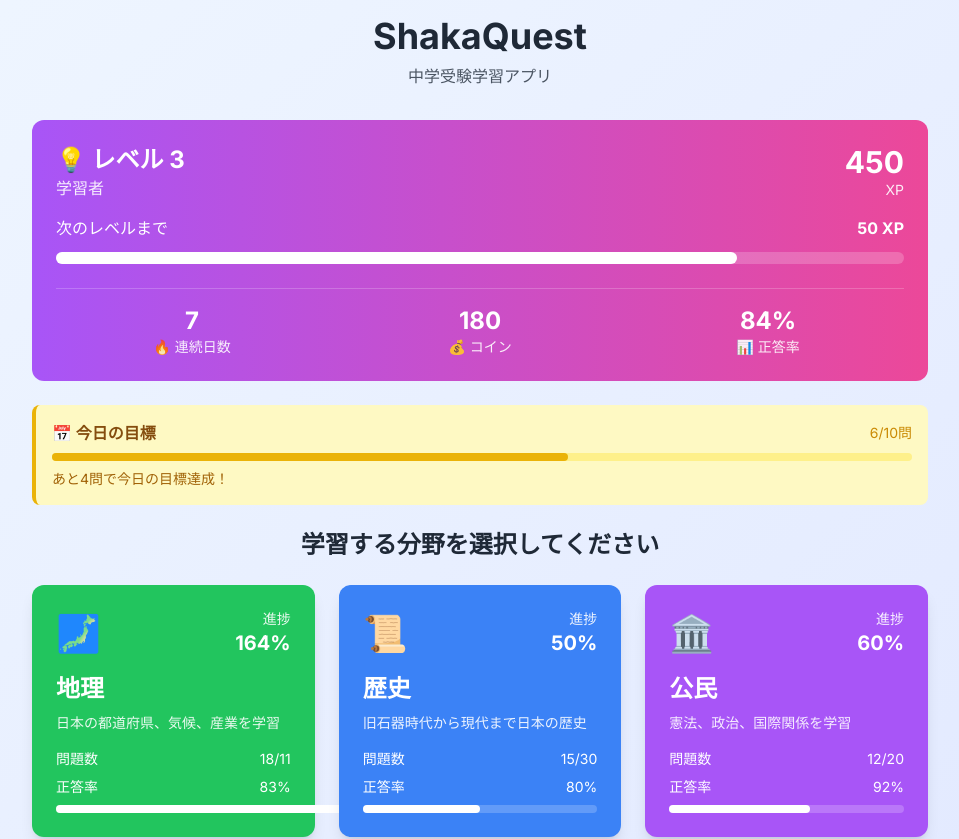
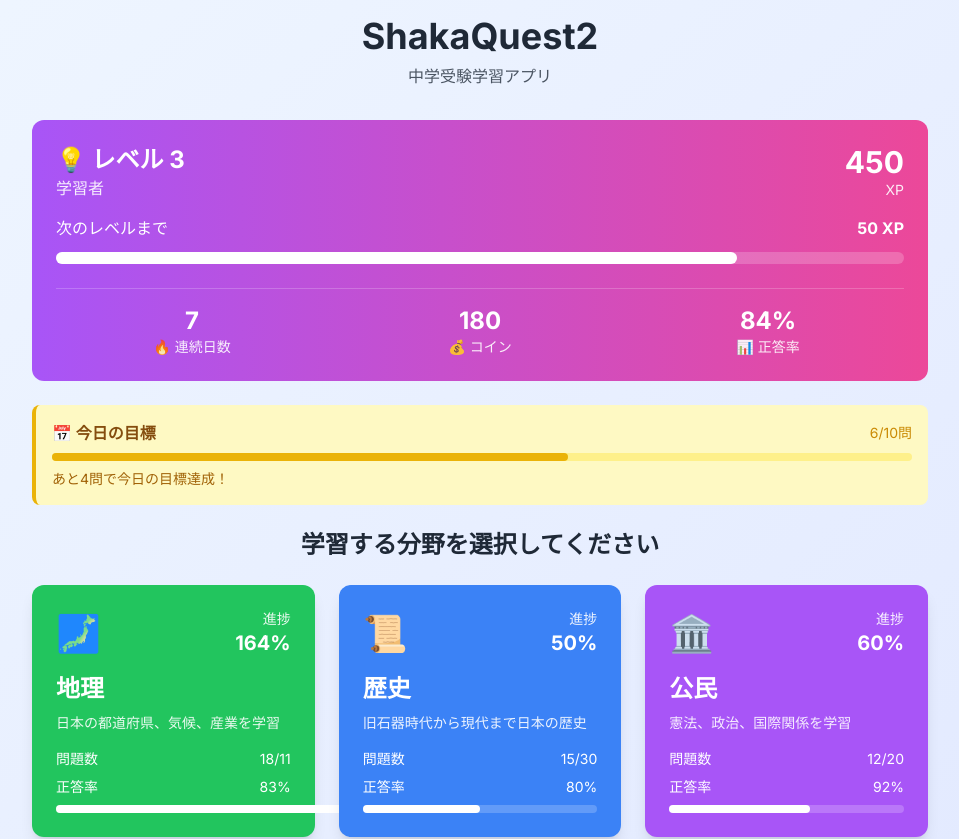
Before and after one commit to Aki-Maya/syakaq3, a Next.js app: page / in a window 1280 px wide. Shown: the top 839 px of the page, without its empty margins (160-1119 px from the left). Built offline with nearby package versions, Linux system fonts and the light colour scheme.

Commit message:
Update page.tsx

```diff
--- a/src/app/page.tsx
+++ b/src/app/page.tsx
@@ -277,7 +277,7 @@ const ShakaQuestHome = () => {
         {/* Header */}
         <div className="text-center mb-8">
           <h1 className="text-4xl font-bold text-gray-800 mb-2">
-            ShakaQuest
+            ShakaQuest2
           </h1>
           <p className="text-gray-600">中学受験学習アプリ</p>
         </div>
```
